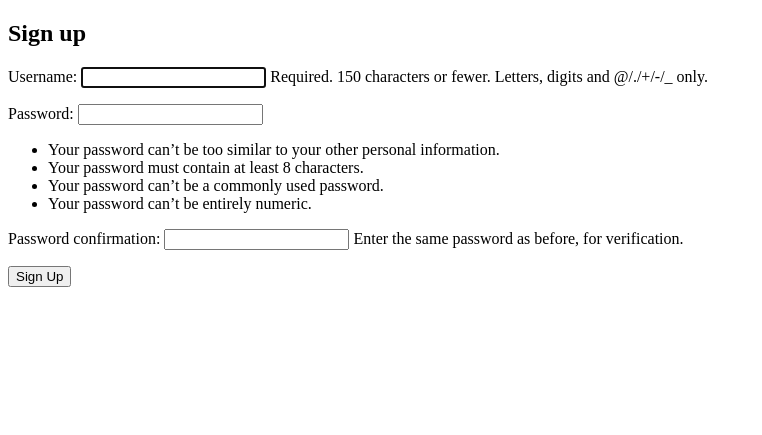
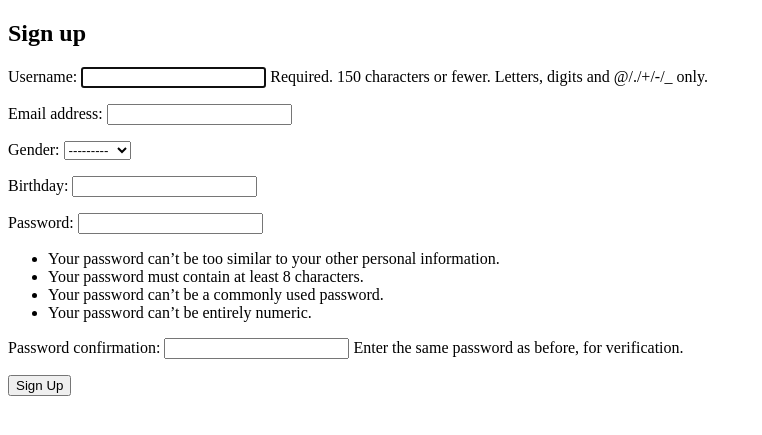
Before and after one commit to lvvz/image_gallery, a Django app: page /accounts/signup/ in a window 1280 px wide. Shown: the top 435 px of the page, without its empty margins (0-762 px from the left). Run offline with Django 3.2, Linux system fonts and the light colour scheme.

Commit message:
AbstractUser extension in favour of moving some profile fields into User model to meet sign up requirements

```diff
--- a/accounts/forms.py
+++ b/accounts/forms.py
@@ -1,15 +1,28 @@
 from django import forms
-from django.contrib.auth.models import User
-from .models import Profile
+from django.contrib.auth.forms import UserCreationForm
+from .models import User, Profile
+
+
+USER_CUSTOM_FIELDS = (
+    'email',
+    'gender',
+    'birthday',
+)
+
+
+class CustomUserCreationForm(UserCreationForm):
+    class Meta(UserCreationForm.Meta):
+        model = User
+        fields = UserCreationForm.Meta.fields + USER_CUSTOM_FIELDS
 
 
 class UserForm(forms.ModelForm):
     class Meta:
         model = User
-        fields = ('first_name', 'last_name', 'email')
+        fields = USER_CUSTOM_FIELDS
 
 
 class ProfileForm(forms.ModelForm):
     class Meta:
         model = Profile
-        fields = ('user', 'birthday', 'gender', 'bio', 'location')
+        fields = ('bio', 'location')
--- a/accounts/models.py
+++ b/accounts/models.py
@@ -1,14 +1,10 @@
 from django.db import models
-from django.contrib.auth.models import User
+from django.contrib.auth.models import AbstractUser
 from django.dispatch import receiver
 from django.db.models.signals import post_save
 
 
-users = User.objects.all().select_related('profile')
-
-
-class Profile(models.Model):
-    user = models.OneToOneField(User, on_delete=models.CASCADE)
+class User(AbstractUser):
     birthday = models.DateField(null=True)
     MALE = 'M'
     FEMALE = 'F'
@@ -19,6 +15,13 @@ class Profile(models.Model):
             (FEMALE, 'Female'),
         ],
     )
+
+
+users = User.objects.all().select_related('profile')
+
+
+class Profile(models.Model):
+    user = models.OneToOneField(User, on_delete=models.CASCADE)
     bio = models.TextField(max_length=500, blank=True)
     location = models.CharField(max_length=30, blank=True)
 
--- a/accounts/views.py
+++ b/accounts/views.py
@@ -7,14 +7,14 @@ from django.utils.translation import gettext_lazy as _
 from django.contrib.auth.views import login_required
 from django.shortcuts import render, redirect
 from django.db import transaction
-from .forms import UserForm, ProfileForm
+from .forms import *
 
 from django.contrib.auth.mixins import LoginRequiredMixin
 from .models import Profile
 
 
 class SignUpView(generic.CreateView):
-    form_class = UserCreationForm
+    form_class = CustomUserCreationForm
     success_url = reverse_lazy('login')
     template_name = 'registration/signup.html'
 
@@ -26,7 +26,8 @@ class ProfileView(generic.TemplateView, LoginRequiredMixin):
     def get_context_data(self, **kwargs):
         return dict(
             super(ProfileView, self).get_context_data(**kwargs),
-            profile=self.request.user.profile
+            user=self.request.user,
+            profile=self.request.user.profile,
         )
 
 
--- a/templates/registration/profile.html
+++ b/templates/registration/profile.html
@@ -4,8 +4,9 @@
 
 {% block content %}
     <h1>Profile</h1>
-    <p><strong>Birthday:</strong>{{ profile.birthday }}</p>
-    <p><strong>Gender:</strong>{{ profile.gender }}</p>
+    <p><strong>Email:</strong>{{ user.email }}</p>
+    <p><strong>Birthday:</strong>{{ user.birthday }}</p>
+    <p><strong>Gender:</strong>{{ user.gender }}</p>
     <p><strong>Bio:</strong>{{ profile.bio }}</p>
     <p><strong>Location:</strong>{{ profile.location }}</p>
     <p><a href="{% url 'update_profile' %}">Update profile</a></p>
--- a/templates/registration/update_profile.html
+++ b/templates/registration/update_profile.html
@@ -6,7 +6,7 @@
     <h2>Profile</h2>
     <form method="post">
         {% csrf_token %}
-        {{ user_form.as_ul }}
+        {{ user_form.as_p }}
         {{ profile_form.as_p }}
         <button type="submit">Save changes</button>
     </form>
```
Also changed, not shown: image_gallery/settings.py (+7 -3 lines), accounts/migrations/0001_initial.py.
